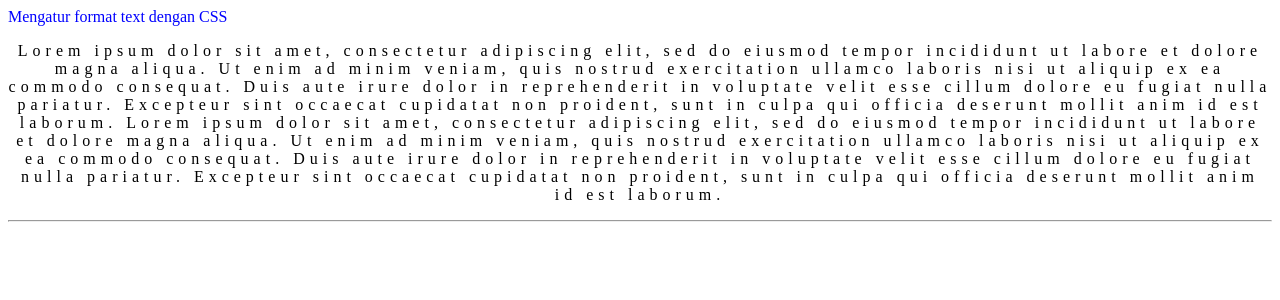
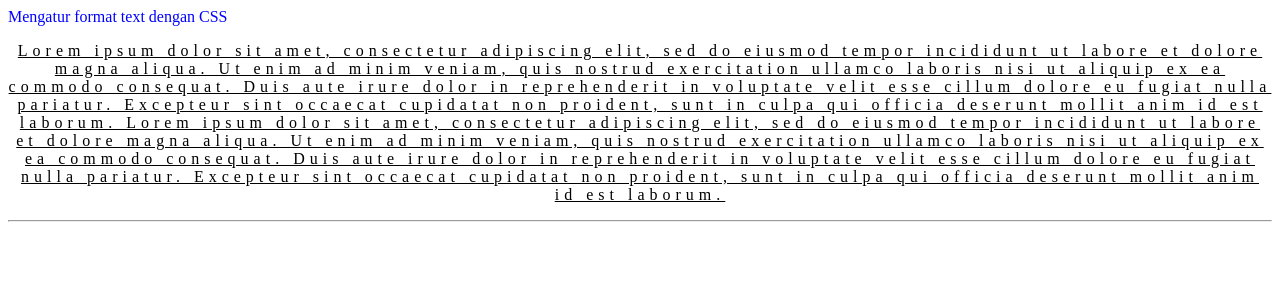
Before and after one commit to Anandarahmawati24/dasarWeb, a PHP site: page /textCSS.html in a window 1280 px wide. Shown: the top 300 px of the page. Run offline with PHP 8.4, Linux system fonts and the light colour scheme.

Commit message:
update praktikum 9 no 14

```diff
--- a/Pertemuan2/styleText.css
+++ b/Pertemuan2/styleText.css
@@ -5,3 +5,6 @@
     text-align: center;
     letter-spacing: 5px;
 }
+.par1{
+    text-decoration: underline;
+}
```
